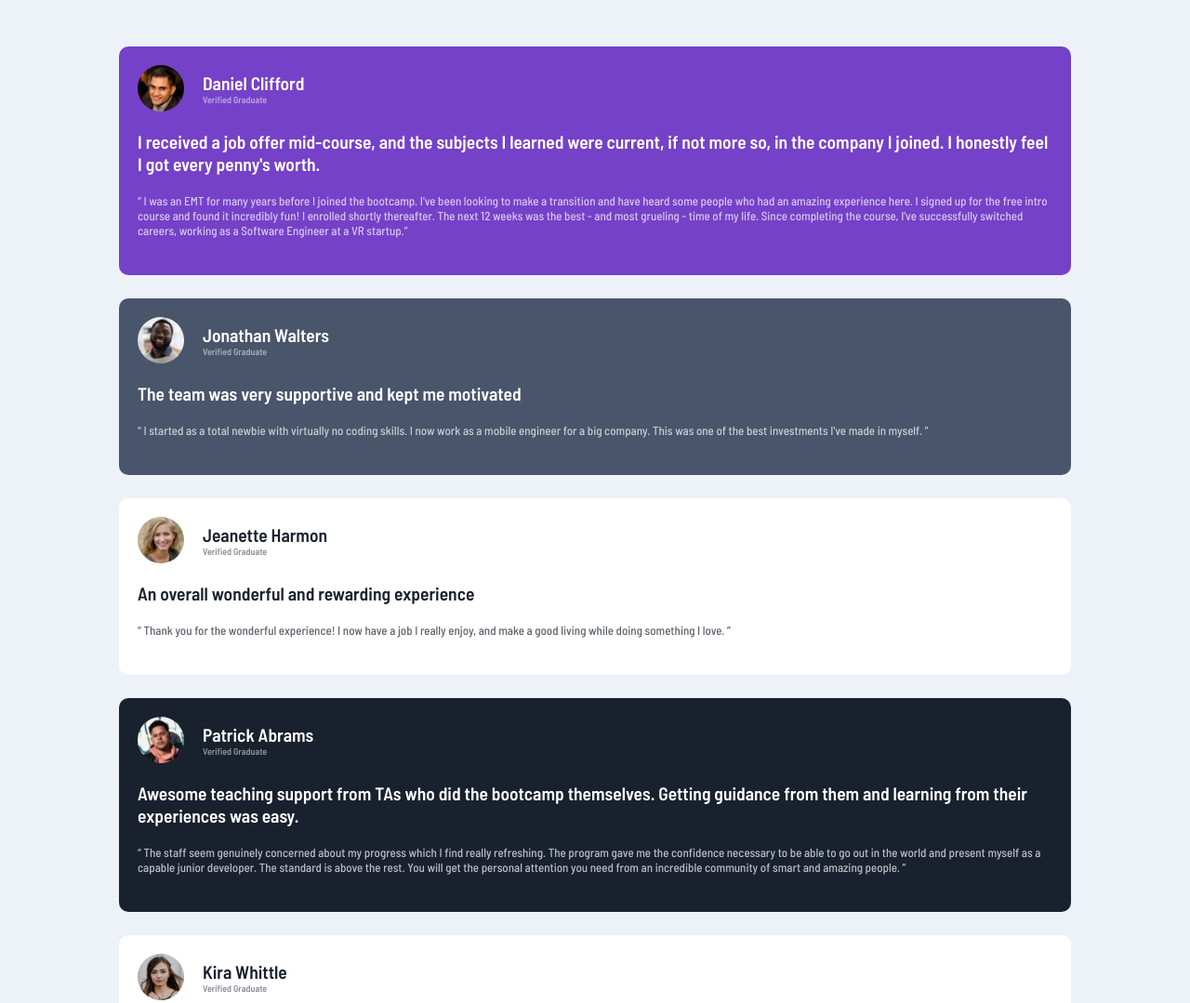
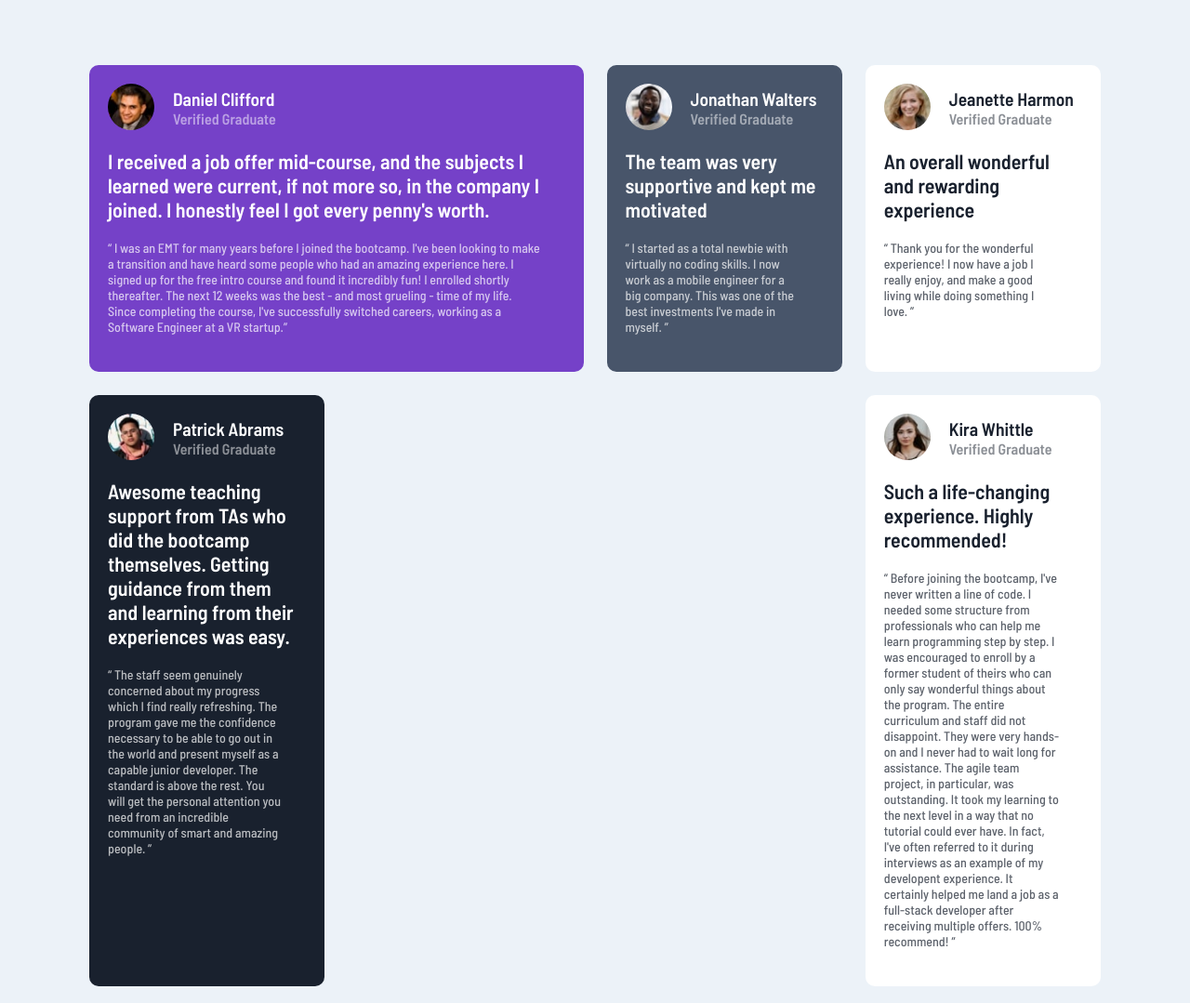
Before and after one commit to julius-tamale/testimonialchallenge, a plain HTML site: page index.html in a window 1280 px wide. Shown: the top 1079 px of the page at 93% size. Drawn offline with Linux system fonts and the light colour scheme.

Commit message:
Update 1.1

```diff
--- a/index.html
+++ b/index.html
@@ -6,7 +6,7 @@
     <meta name="viewport" content="width=device-width, initial-scale=1.0">
     <link rel="stylesheet" href="styles.css" type="text/css">
     <link rel="shortcut icon" href="images/favicon-32x32.png" type="image/x-icon">
-    <title>Testimonials</title>
+    <title>Testimonials | FM Challenge</title>
 </head>
 <body>
     <main class="main-container">
--- a/styles.css
+++ b/styles.css
@@ -24,11 +24,10 @@ body {
 }
 
 .main-container {
-
     display: grid;
-    row-gap: 25px;
-    width: 80%;
-    margin: 50px auto;
+    gap: 25px;
+    width: 85%;
+    margin: 70px auto;
 }
 
 .name-card {
@@ -47,10 +46,17 @@ h2, p {
 .name-card span {
     display: block;
     opacity: 0.5;
-    font-size: 10px;
+    font-size: 16px;
+}
+h2 {
+    font-size: 22px;
+    font-weight: 600;
+    padding-right: 3px;
 }
 section p {
     opacity: 0.7;
+    padding-right: 25px;
+    font-size: 14px;
 }
 section {
     border-radius: 10px;
@@ -77,3 +83,25 @@ section {
 footer {
     display: none;
 }
+
+@media screen and (min-width: 900px) {
+    body {
+        display: flex;
+        flex-direction: column;
+        justify-content: center;
+        align-items: center;
+    }
+
+    footer {
+        display: block;
+    }
+    .main-container {
+        grid-template-columns: repeat(4, 1fr);
+    }
+    .purple-bg {
+        grid-column: span 2;
+    }
+    .kira-white-bg {
+        grid-column: 4/5;
+    }
+}
```
